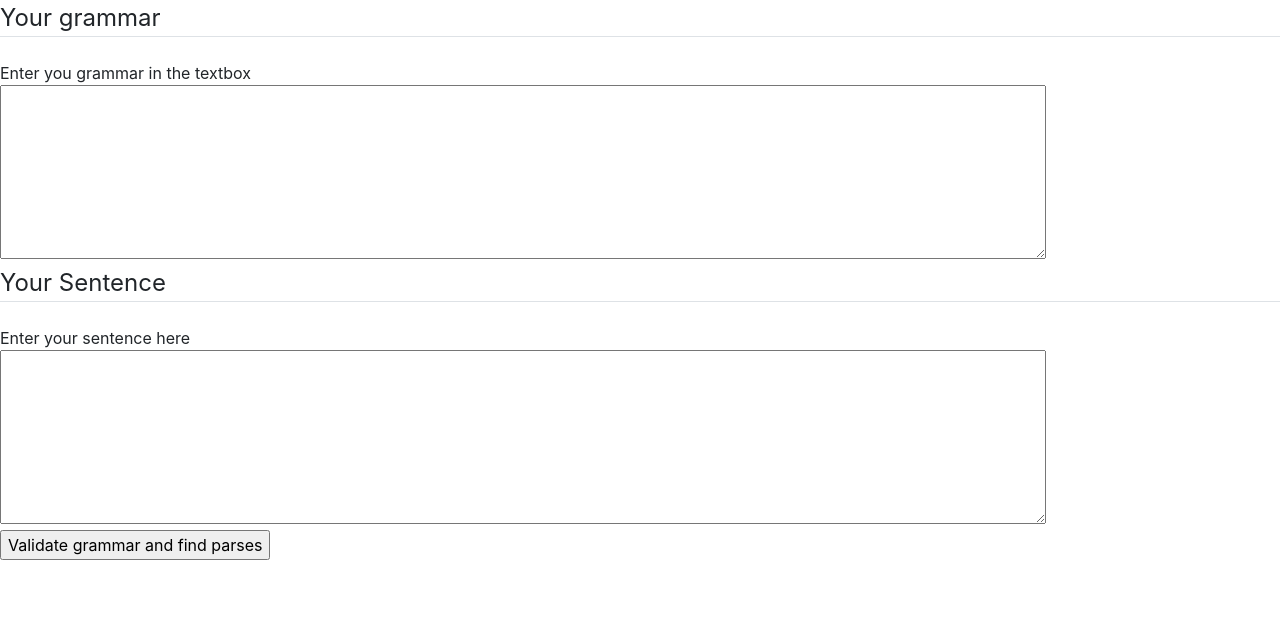
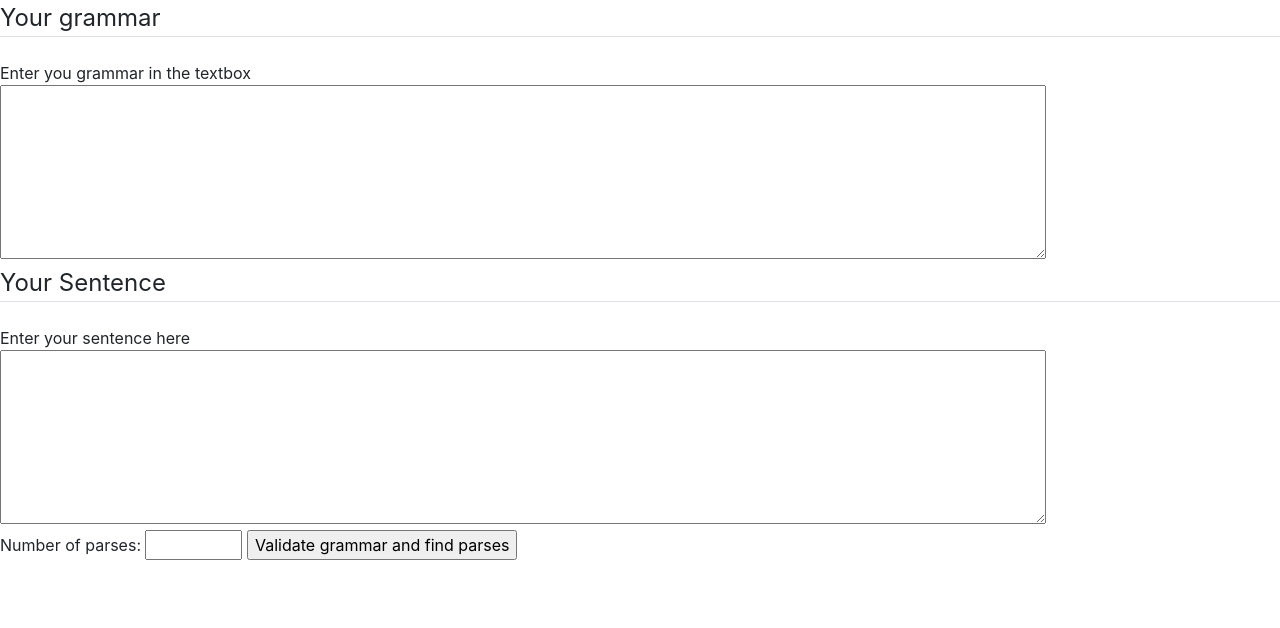
Before and after one commit to Aas2677/PCFGapp, a Flask app: template templates/mainpage.html in a window 1280 px wide. Shown: the top 628 px of the page. Run offline with Flask 2, Linux system fonts and the light colour scheme; the template is opened without the code that fills it: values that come from a table or form of the project are taken from there, others are empty; some libraries are stand-ins or nearby versions.

```diff
--- a/app.py
+++ b/app.py
@@ -33,13 +33,15 @@ def hello():
     if form.validate_on_submit():
         grammar = str(form.grammar.data).strip('\n')
         sentence = str(form.sentence.data).strip('\n')
+        number_of_parses = int(form.n_parses.data)
 
         # setup the parser:
         grammar_object = ProbabilisticGrammar.from_string(grammar)
         parser = ProbabilisticCYKParser(grammar_object)
         try:
             data = {}
-            raw_parses = parser.n_best_parses(20,sentence)
+
+            raw_parses = parser.n_best_parses(number_of_parses,sentence)
             parses = [parse.get_full_tree() for parse in raw_parses]
 
             for i in range(len(parses)):
@@ -57,7 +59,7 @@ def hello():
         grammar = 0
         sentence = 0
 
-    return render_template('mainpage.html',title = 'PCFG exporer',form = form,m=grammar,sentence=sentence,parses=json.dumps(data),accepted=accepted,test_arr=test_arr)
+    return render_template('mainpage.html',title = 'PCFG exporer',form = form,m=grammar,sentence=sentence,parses=json.dumps(data),accepted=accepted,test_arr=test_arr,num_parses = len(parses))
 
 
 
--- a/forms.py
+++ b/forms.py
@@ -1,6 +1,6 @@
 from flask_wtf import FlaskForm
-from wtforms import StringField,SubmitField,TextAreaField
-from wtforms.validators import DataRequired,ValidationError,Length
+from wtforms import StringField,SubmitField,TextAreaField,IntegerField
+from wtforms.validators import DataRequired,ValidationError,Length,NumberRange
 from grammars import ProbabilisticGrammar
 import grammarerrors
 
@@ -19,9 +19,11 @@ def validate_grammar(self,grammar):
 
 class  TextInputForm(FlaskForm):
     grammar = TextAreaField('Input your grammar here', render_kw={"rows": 7, "cols": 100}, validators = [DataRequired(),Length(min=2, max=2000),validate_grammar ]) # add in validators as another argument into stringfield
+
     sentence = TextAreaField('Input your test sentence here',render_kw={"rows": 7, "cols": 100}, validators = [ DataRequired()])
+
+    n_parses  = IntegerField( validators = [DataRequired(),NumberRange(1,100)])
     submitgrammar = SubmitField('Validate grammar and find parses')
-    submitsentence = SubmitField('Check if all words are in the grammar') # deprecated
 
 
 
--- a/templates/mainpage.html
+++ b/templates/mainpage.html
@@ -35,6 +35,7 @@
                 </div>
             </fieldset>
             <div class="form-group">
+                Number of parses: {{form.n_parses()}}
                 {{ form.submitgrammar() }}
             </div>
             <div>
@@ -59,6 +60,9 @@
             <span hidden id = "parses">
                 {{ parses }}
             </span>
+            <span hidden id = "max_number_parses">
+                {{ num_parses }}
+            </span>
             <span hidden id = "testarr">
                 {{ test_arr }}
             </span>
@@ -67,14 +71,14 @@
                 <script src="{{url_for('static', filename='tree.js')}}"></script>
                 <div>
 
-                    a: <input type = "number" id="a">
-                    <button onclick = "render(document.getElementById('a').value)"> Show Parse</button>
+                    a: <input type = "number" min="1",max="100" id="a" ,name = "input_a">
+                    <button id = "show_parses" onclick = "render(document.getElementById('a').value)"> Show Parse</button>
 
 
 
                 </div>
             </div>
-
+            <script src="{{url_for('static', filename='monitoring.js')}}"></script>
 
             {% endif %}
         </div>
```
Also changed, not shown: static/monitoring.js (added, +32 -0 lines), 1 other file.
